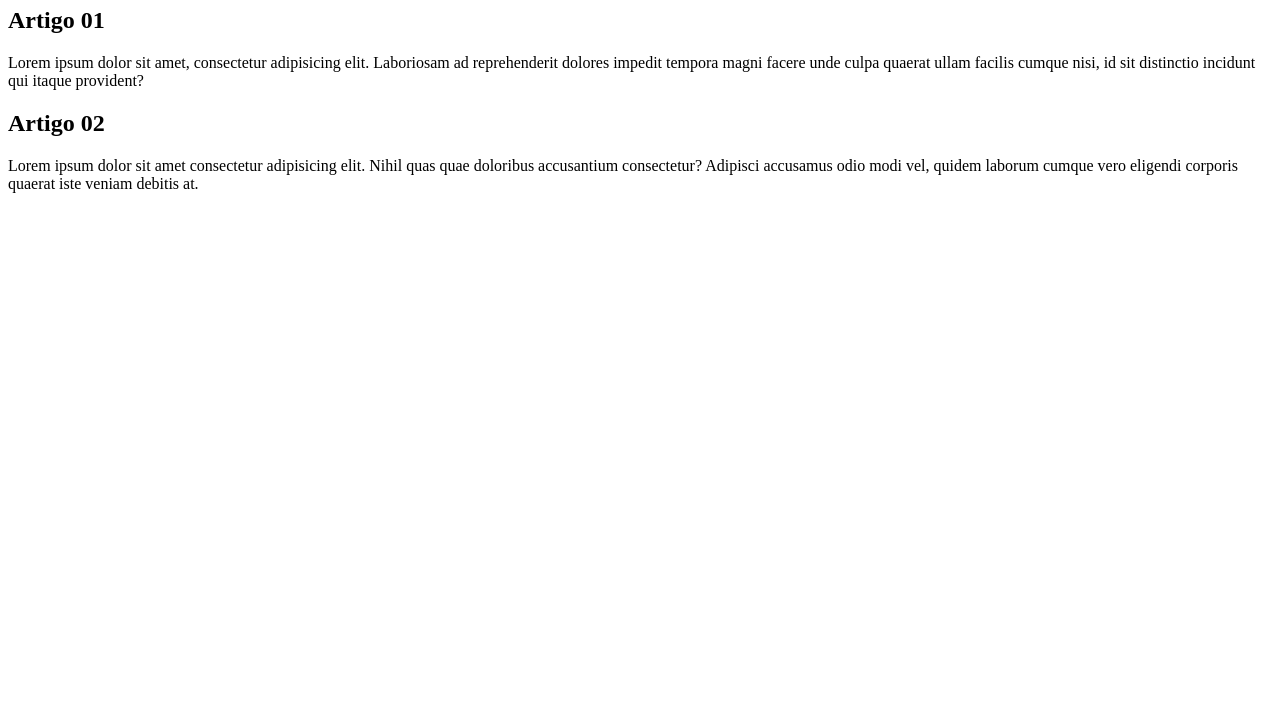
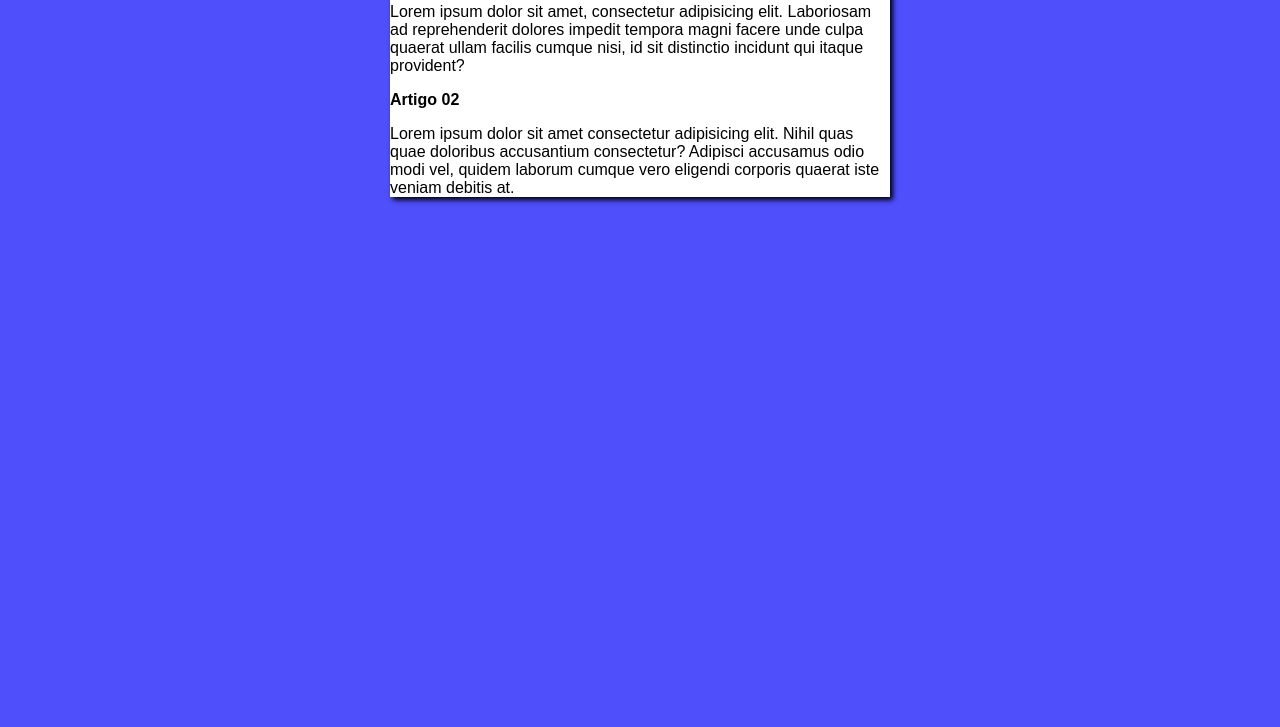
Before and after one commit to ThiagooAndrade/projeto-site, a plain HTML site: page index.html in a window 1280 px wide. Shown: the part 73-800 px from the top of the page. Drawn offline with Linux system fonts and the light colour scheme.

Commit message:
start design

```diff
--- a/index.html
+++ b/index.html
@@ -4,6 +4,7 @@
     <meta charset="UTF-8">
     <meta name="viewport" content="width=device-width, initial-scale=1.0">
     <title>Título do meu site</title>
+    <link rel="stylesheet" href="styles/style.css">
 </head>
 <body>
     <main>
--- /dev/null
+++ b/styles/style.css
@@ -0,0 +1,16 @@
+* {
+    font-family: Arial, Helvetica, sans-serif;
+    font-size: 16px;
+}
+
+body{
+    background-color: rgb(79, 79, 252);
+}
+
+
+main {
+    background-color: white;
+    width: 500px;
+    margin: auto;
+    box-shadow: 3px 3px 5px black;
+}
```
